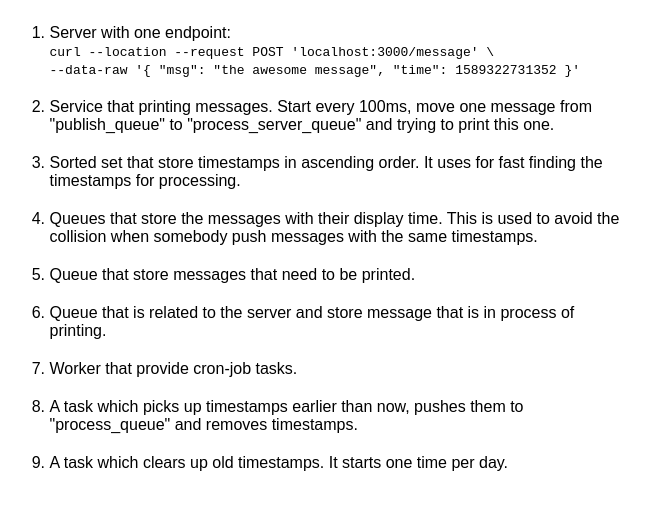
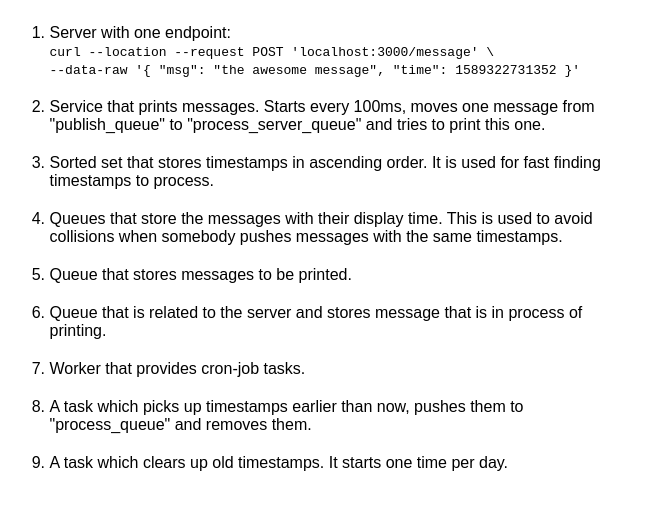
Before and after one commit to bl00dhound/echo, a website: page index.html in a window 1280 px wide. Shown: the whole page, without its empty margins (482-1132 px from the left). Drawn offline with Linux system fonts and the light colour scheme; some packages are replaced by stand-ins of ours; a script that the page names is missing.

Commit message:
Update index.html

```diff
--- a/index.html
+++ b/index.html
@@ -33,38 +33,37 @@
 			</li>
 			<li>
 				<div>
-					Service that printing messages. Start every 100ms, move one message from "publish_queue" to
-					"process_server_queue" and trying to print this one.
+					Service that prints messages. Starts every 100ms, moves one message from "publish_queue" to
+					"process_server_queue" and tries to print this one.
 				</div>
 			</li>
 			<li>
-				<div>Sorted set that store timestamps in ascending order. It uses for fast finding the timestamps for
-					processing.</div>
+				<div>Sorted set that stores timestamps in ascending order. It is used for fast finding timestamps to process.</div>
 			</li>
 			<li>
 				<div>
-					Queues that store the messages with their display time. This is used to avoid the collision when somebody push
+					Queues that store the messages with their display time. This is used to avoid collisions when somebody pushes
 					messages with the same timestamps.
 				</div>
 			</li>
 			<li>
 				<div>
-					Queue that store messages that need to be printed.
+					Queue that stores messages to be printed.
 				</div>
 			</li>
 			<li>
 				<div>
-					Queue that is related to the server and store message that is in process of printing.
+					Queue that is related to the server and stores message that is in process of printing.
 				</div>
 			</li>
 			<li>
 				<div>
-					Worker that provide cron-job tasks.
+					Worker that provides cron-job tasks.
 				</div>
 			</li>
 			<li>
 				<div>
-					A task which picks up timestamps earlier than now, pushes them to "process_queue" and removes timestamps.
+					A task which picks up timestamps earlier than now, pushes them to "process_queue" and removes them.
 				</div>
 			</li>
 			<li>
```
